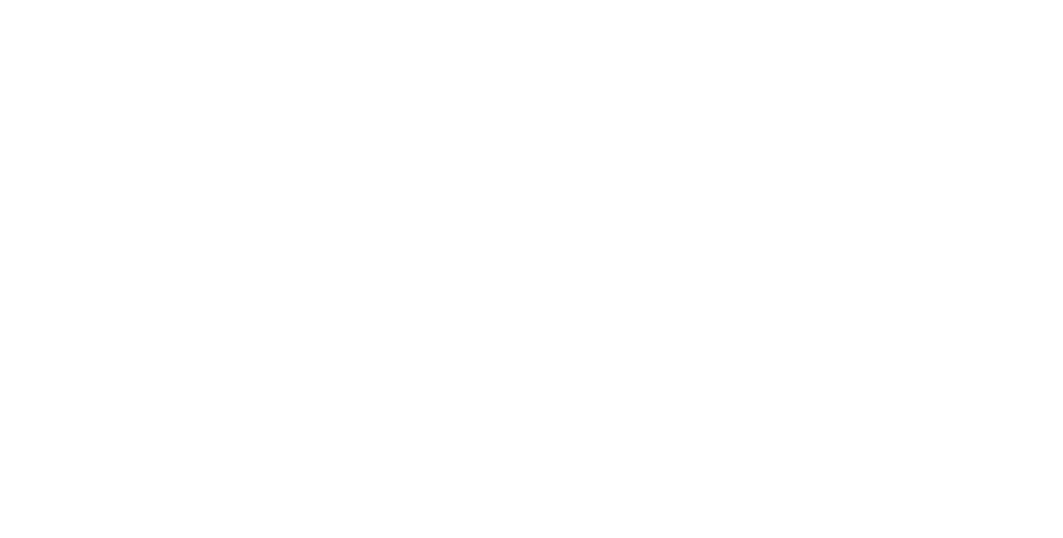
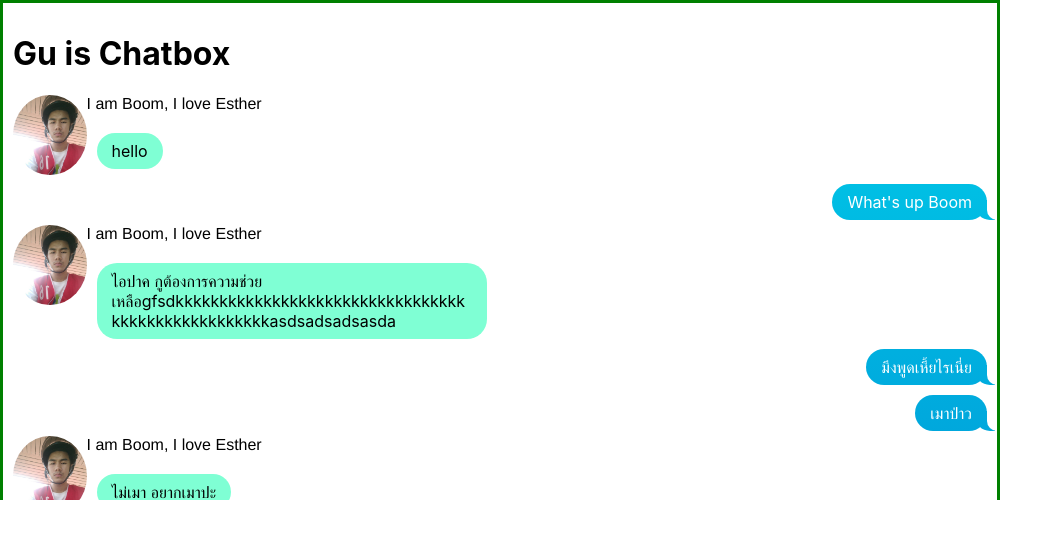
Before and after one commit to bosstyzaz/ParallelChattingAppFrontend, a React (Create React App) app: page /chatbox in a window 1280 px wide. Shown: the top 538 px of the page, without its empty margins (0-1063 px from the left). Built offline with nearby package versions, Linux system fonts and the light colour scheme.

Commit message:
init chatbox

```diff
--- a/package.json
+++ b/package.json
@@ -6,11 +6,14 @@
     "@testing-library/jest-dom": "^4.2.4",
     "@testing-library/react": "^9.3.2",
     "@testing-library/user-event": "^7.1.2",
+    "prettier": "^2.0.4",
     "react": "^16.13.1",
+    "react-custom-scrollbars": "^4.2.1",
     "react-dom": "^16.13.1",
     "react-helmet": "^6.0.0",
     "react-router-dom": "^5.1.2",
-    "react-scripts": "3.4.1"
+    "react-scripts": "3.4.1",
+    "react-scrollbar": "^0.5.6"
   },
   "scripts": {
     "start": "react-scripts start",
--- /dev/null
+++ b/src/Components/ChatBox/ChatBox.css
@@ -0,0 +1,6 @@
+.chatbox {
+  /* margin: auto; */
+  /* width: 60%; */
+  border: 3px solid green;
+  padding: 10px;
+}
--- /dev/null
+++ b/src/Components/ChatBox/ChatBox.js
@@ -0,0 +1,45 @@
+import React from "react";
+import "./ChatBox.css";
+import Message from "../Message/Message";
+import MyMessage from "../MyMessage/MyMessage";
+import ScrollArea from "react-scrollbar";
+import { Scrollbars } from 'react-custom-scrollbars';
+
+class ChatBox extends React.Component {
+    constructor(props) {
+      super(props);
+      this.state = {
+        isLoading: false,
+      };
+    }
+
+    render() {
+        return (
+            <Scrollbars style={{ width: 1000, height: 500 }}>
+            <div className="chatbox">
+            <h1>Gu is Chatbox</h1>
+            <Message message="hello"/>
+            <MyMessage message="What's up Boom"/>
+            <Message message="ไอปาค กูต้องการความช่วยเหลือgfsdkkkkkkkkkkkkkkkkkkkkkkkkkkkkkkkkkkkkkkkkkkkkkkkkkkkasdsadsadsasda"/>
+            <MyMessage message="มึงพูดเหี้ยไรเนี่ย"/>
+            <MyMessage message="เมาป่าว"/>
+            <Message message="ไม่เมา อยากเมาปะ"/>
+            <Message message="ข้าวสาร"/>
+            <MyMessage message="จัด"/>
+            <Message message="hello"/>
+            <MyMessage message="What's up Boom"/>
+            <Message message="ไอปาค กูต้องการความช่วยเหลือgfsdkkkkkkkkkkkkkkkkkkkkkkkkkkkkkkkkkkkkkkkkkkkkkkkkkkkasdsadsadsasda"/>
+            <MyMessage message="มึงพูดเหี้ยไรเนี่ย"/>
+            <MyMessage message="เมาป่าว"/>
+            <Message message="ไม่เมา อยากเมาปะ"/>
+            <Message message="ข้าวสาร"/>
+            <MyMessage message="จัด"/>
+            </div>
+            </Scrollbars>
+
+        );
+    }
+
+}
+
+export default ChatBox;
--- /dev/null
+++ b/src/Components/Message/Message.css
@@ -0,0 +1,60 @@
+img {
+  max-width: 80px;
+  max-height: 80px;
+  border-radius: 50%;
+}
+
+.flex-container {
+  display: flex;
+}
+
+.userName {
+    font-weight: 550;
+    font-family: 'Franklin Gothic Medium', 'Arial Narrow', Arial, sans-serif;
+}
+
+.message {
+  border-radius: 20px;
+  padding: 8px 15px;
+  margin-top: 5px;
+  margin-bottom: 5px;
+  display: inline-block;
+}
+
+.yours {
+  align-items: flex-start;
+}
+
+.yours .message {
+    margin-top: 20px;
+  margin-left: 10px;
+  margin-right: 25%;
+  background-color: aquamarine;
+  position: relative;
+  width: max-content;
+  max-width: 360px;
+  overflow-wrap: break-word;
+}
+
+/* .yours .message.last:before {
+  content: "";
+  position: absolute;
+  z-index: 0;
+  bottom: 0;
+  left: -7px;
+  height: 20px;
+  width: 20px;
+  background: aquamarine;
+  border-bottom-right-radius: 15px;
+}
+.yours .message.last:after {
+  content: "";
+  position: absolute;
+  z-index: 1;
+  bottom: 0;
+  left: -10px;
+  width: 10px;
+  height: 20px;
+  background: aquamarine;
+  border-bottom-right-radius: 10px;
+} */
--- /dev/null
+++ b/src/Components/Message/Message.js
@@ -0,0 +1,29 @@
+import React from "react";
+import "./Message.css";
+
+class Message extends React.Component {
+  constructor(props) {
+    super(props);
+    this.state = {
+      isLoading: false,
+    };
+  }
+
+  render() {
+    return (
+      <div className="flex-container">
+        <div>
+          <img src="/Resources/boom_2.jpg" alt="Avatar" class="right" />
+        </div>
+        <div className="userName-Messsage">
+          <div className="userName">I am Boom, I love Esther</div>
+          <div class="yours messages">
+            <div class="message last">{this.props.message}</div>
+          </div>
+        </div>
+      </div>
+    );
+  }
+}
+
+export default Message;
--- /dev/null
+++ b/src/Components/MyMessage/MyMessage.css
@@ -0,0 +1,44 @@
+.mine {
+    align-items: flex-end;
+  }
+
+  .mine .message {
+    color: white;
+    margin-left: 25%;
+    background: linear-gradient(to bottom, #00D0EA 0%, #0085D1 100%);
+    background-attachment: fixed;
+    position: relative;
+  }
+
+  .mine .message.last:before {
+    content: "";
+    position: absolute;
+    z-index: 0;
+    bottom: 0;
+    right: -8px;
+    height: 20px;
+    width: 20px;
+    background: linear-gradient(to bottom, #00D0EA 0%, #0085D1 100%);
+    background-attachment: fixed;
+    border-bottom-left-radius: 15px;
+  }
+
+  .mine .message.last:after {
+    content: "";
+    position: absolute;
+    z-index: 1;
+    bottom: 0;
+    right: -10px;
+    width: 10px;
+    height: 20px;
+    background: white;
+    border-bottom-left-radius: 10px;
+  }
+
+  .flex-container {
+    display: flex;
+  }
+
+  #my_message {
+    flex-direction: column;
+  }
--- /dev/null
+++ b/src/Components/MyMessage/MyMessage.js
@@ -0,0 +1,21 @@
+import React from "react";
+import "./MyMessage.css";
+
+class MyMessage extends React.Component {
+  constructor(props) {
+    super(props);
+    this.state = {
+      isLoading: false,
+    };
+  }
+
+  render() {
+    return (
+      <div class="mine messages flex-container" id="my_message">
+        <div class="message last">{this.props.message}</div>
+      </div>
+    );
+  }
+}
+
+export default MyMessage;
--- a/src/Routes.js
+++ b/src/Routes.js
@@ -1,5 +1,8 @@
 import { Switch, Route, BrowserRouter,Link,useParams } from 'react-router-dom';
 import App from './Components/FirstPage/App';
+import Message from './Components/Message/Message';
+import MyMessage from './Components/MyMessage/MyMessage';
+import ChatBox from './Components/ChatBox/ChatBox';
 import React, { Component } from 'react';
 import { Helmet } from 'react-helmet';
 
@@ -14,6 +17,9 @@
                 <BrowserRouter>
                     <Switch>
                         <Route exact path="/" component={App} />
+                        <Route exact path="/message" component={Message} />
+                        <Route exact path="/mymessage" component={MyMessage} />
+                        <Route exact path="/chatbox" component={ChatBox} />
                     </Switch>
                 </BrowserRouter>
 
```
Also changed, not shown: public/Resources/boom_2.jpg (added), 1 other file (tests, documents, lock files or other folders).
